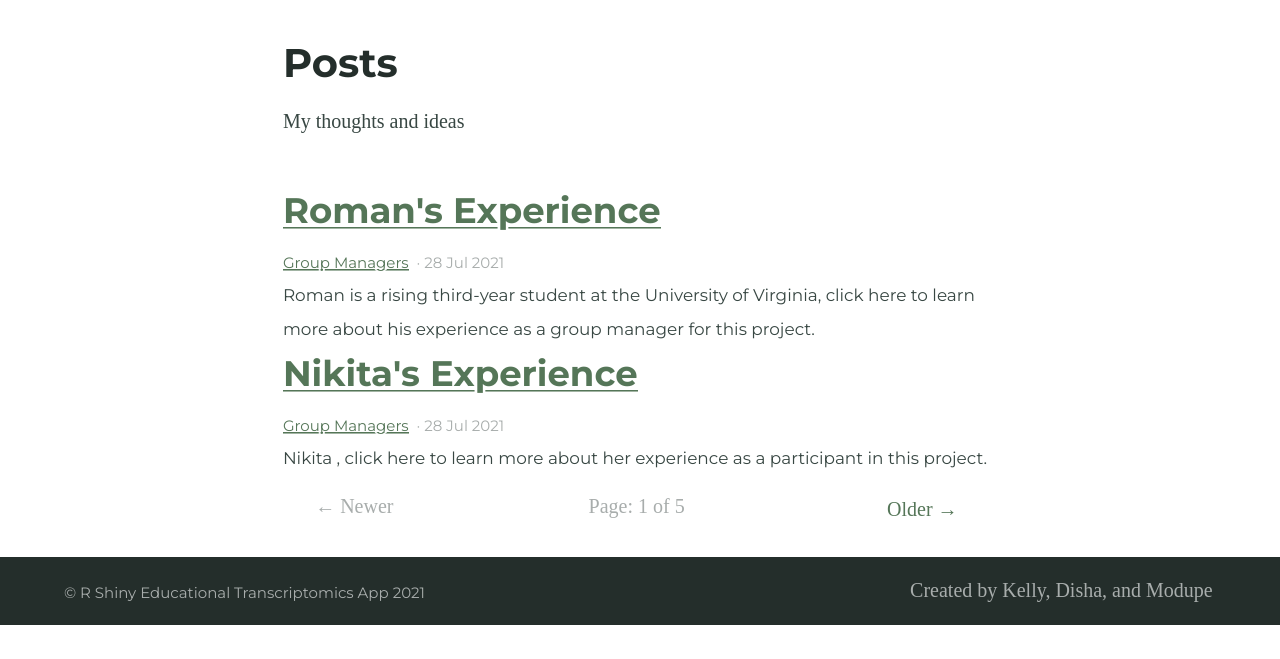
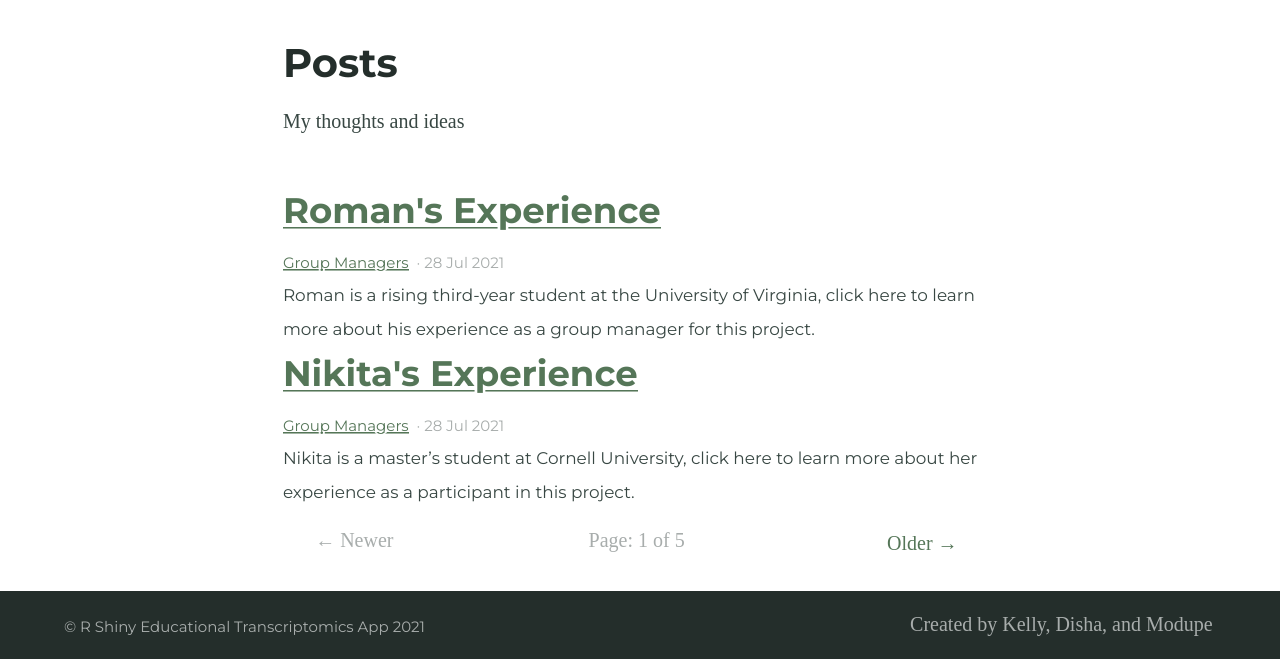
Before and after one commit to BI-STEM-Away/sMAP_dev, a Jekyll site: the page built from blog/index.html, in a window 1280 px wide. Shown: the part 416-1075 px from the top of the page. Built offline with Jekyll 4.4.1, drawn with Linux system fonts in a browser that asks for light colours; the list of posts is cut into pages by our own code; before the commit the page ends 1041 px from its top, so only the background shows below that.

Commit message:
Update 2021-07-28-Nikita-blog.md

```diff
--- a/_posts/2021-07-28-Nikita-blog.md
+++ b/_posts/2021-07-28-Nikita-blog.md
@@ -3,7 +3,7 @@ title: Nikita's Experience
 categories:
 - Group Managers
 excerpt: |
-  Nikita , click here to learn more about her experience as a participant in this project.|
+  Nikita is a master's student at Cornell University, click here to learn more about her experience as a participant in this project.|
 feature_image: "https://bi-stem-away.github.io/shiny_app_dev/Banner.png"
 image: "https://bi-stem-away.github.io/shiny_app_dev/Banner.png"
 ---
```
